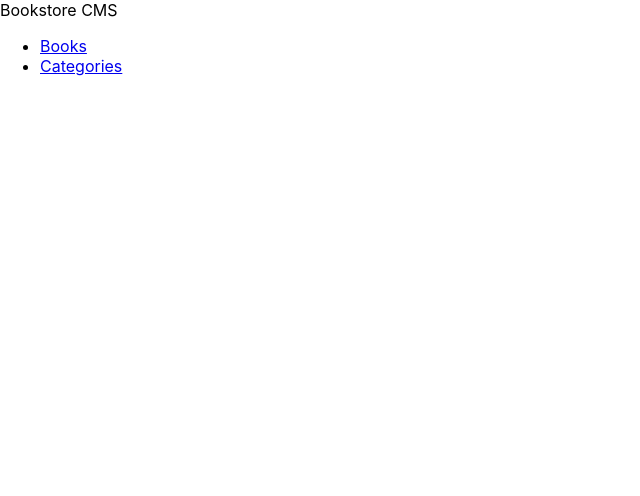
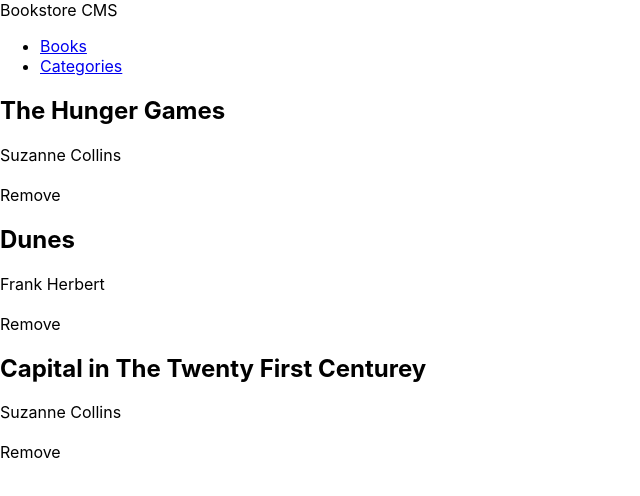
Before and after one commit to jonas-45/Bookstore, a React (Create React App) app: page / in a window 1280 px wide. Shown: the top 496 px of the page, without its empty margins (0-640 px from the left). Built offline with nearby package versions, Linux system fonts and the light colour scheme.

Commit message:
Add routes to router configuration

```diff
--- a/src/App.js
+++ b/src/App.js
@@ -2,13 +2,15 @@ import { Routes, Route } from "react-router-dom";
 import Root from "./components/Root";
 import Books from "./routes/Books";
 import Categories from "./routes/Categories";
+import NotMatch from "./routes/NotMatch";
 
 function App() {
   return (
     <Routes>
       <Route path="/" element={<Root />} >
-        <Route path="books" element={<Books />} />
+        <Route index element={<Books />} />
         <Route path="categories" element={<Categories />} />
+        <Route path="*" element={<NotMatch />} />
       </Route>
     </Routes>
   );
```
